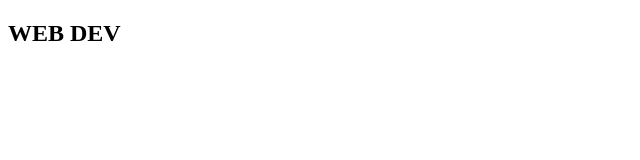
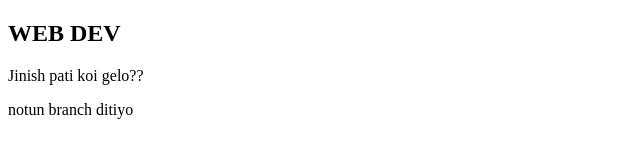
Before and after one commit to Xisan27/project-one, a plain HTML site: page index.html in a window 1280 px wide. Shown: the whole page, without its empty margins (0-640 px from the left). Drawn offline with Linux system fonts and the light colour scheme.

Commit message:
develop e add hocche

```diff
--- a/index.html
+++ b/index.html
@@ -8,5 +8,7 @@
 </head>
 <body>
     <h2>WEB DEV</h2>
+    <p>Jinish pati koi gelo??</p>
+    <p>notun branch ditiyo</p>
 </body>
 </html>
```
